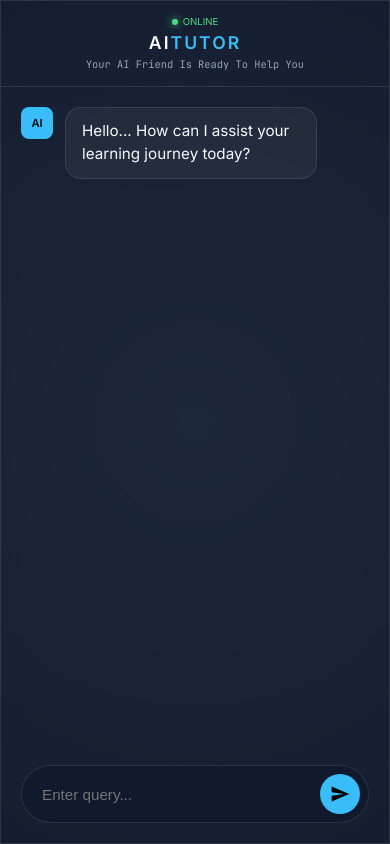
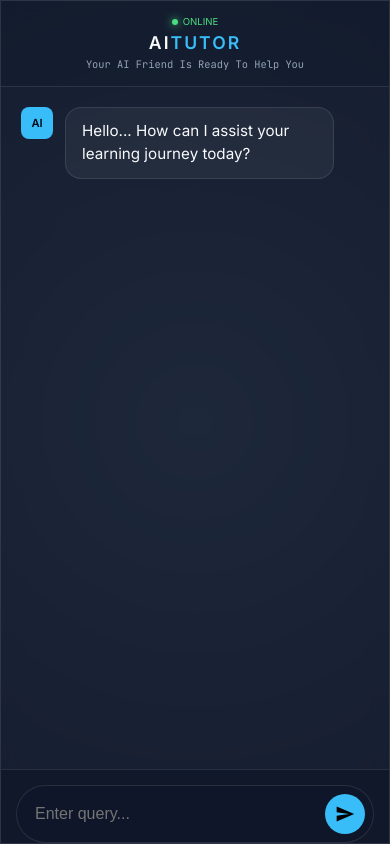
Before and after one commit to sarojneupane98/Ai-tutor, a website: page index.html in a window 390 px wide. Drawn offline with Linux system fonts and the light colour scheme.

Commit message:
Update style.css

```diff
--- a/style.css
+++ b/style.css
@@ -1,6 +1,8 @@
-/* ADDED: Global Reset for consistent sizing */
+/* GLOBAL RESET: Essential for mobile sizing and preventing overflows */
 * {
     box-sizing: border-box;
+    margin: 0;
+    padding: 0;
 }
 
 :root {
@@ -16,70 +18,197 @@ body {
     background-image: radial-gradient(circle at 50% 50%, #1e293b 0%, #020617 100%);
     color: var(--text-main);
     font-family: 'Inter', sans-serif;
-    display: flex; justify-content: center; align-items: center;
-    height: 100vh; margin: 0; overflow: hidden;
+    display: flex;
+    justify-content: center;
+    align-items: center;
+    /* svh (Small Viewport Height) prevents the mobile address bar from hiding the input */
+    height: 100svh;
+    overflow: hidden;
 }
 
 .bg-glow {
-    position: absolute; width: 40vw; height: 40vw; background: var(--accent);
-    filter: blur(150px); opacity: 0.1; z-index: -1; top: -10%; left: -10%;
+    position: absolute;
+    width: 40vw;
+    height: 40vw;
+    background: var(--accent);
+    filter: blur(150px);
+    opacity: 0.1;
+    z-index: -1;
+    top: -10%;
+    left: -10%;
 }
 
 .chat-container {
-    width: 95%; max-width: 800px; height: 85vh;
-    background: var(--card-bg); backdrop-filter: blur(12px);
-    border: 1px solid var(--border); border-radius: 24px;
-    display: flex; flex-direction: column; overflow: hidden;
+    width: 95%;
+    max-width: 800px;
+    /* Occupies 90% of screen height to stay above mobile browser bars */
+    height: 90svh;
+    background: var(--card-bg);
+    backdrop-filter: blur(12px);
+    border: 1px solid var(--border);
+    border-radius: 24px;
+    display: flex;
+    flex-direction: column;
+    overflow: hidden;
     box-shadow: 0 25px 50px -12px rgba(0,0,0,0.5);
+    position: relative;
 }
 
-header { padding: 15px; text-align: center; border-bottom: 1px solid var(--border); }
+header {
+    padding: 15px;
+    text-align: center;
+    border-bottom: 1px solid var(--border);
+    background: rgba(15, 23, 42, 0.3);
+}
+
 header h1 { margin: 0; font-size: 1.1rem; letter-spacing: 2px; text-transform: uppercase; }
 header h1 span { color: var(--accent); font-weight: 800; }
 header p { margin: 4px 0 0; font-size: 0.65rem; color: #94a3b8; font-family: 'JetBrains Mono'; }
 
-.status-badge { font-size: 0.6rem; color: #4ade80; display: flex; align-items: center; justify-content: center; gap: 5px; margin-bottom: 5px; text-transform: uppercase; }
-.dot { width: 6px; height: 6px; background: #4ade80; border-radius: 50%; box-shadow: 0 0 8px #4ade80; }
+.status-badge {
+    font-size: 0.6rem;
+    color: #4ade80;
+    display: flex;
+    align-items: center;
+    justify-content: center;
+    gap: 5px;
+    margin-bottom: 5px;
+    text-transform: uppercase;
+}
 
-.chat-box { flex: 1; padding: 20px; overflow-y: auto; display: flex; flex-direction: column; gap: 15px; scroll-behavior: smooth; }
+.dot {
+    width: 6px;
+    height: 6px;
+    background: #4ade80;
+    border-radius: 50%;
+    box-shadow: 0 0 8px #4ade80;
+}
+
+.chat-box {
+    flex: 1;
+    padding: 20px;
+    overflow-y: auto;
+    display: flex;
+    flex-direction: column;
+    gap: 15px;
+    scroll-behavior: smooth;
+}
+
+/* Custom Scrollbar */
 .chat-box::-webkit-scrollbar { width: 4px; }
 .chat-box::-webkit-scrollbar-thumb { background: var(--border); border-radius: 10px; }
 
-.message { display: flex; gap: 12px; max-width: 85%; animation: msgSlide 0.3s ease-out; }
-@keyframes msgSlide { from { opacity: 0; transform: translateY(10px); } to { opacity: 1; transform: translateY(0); } }
+.message {
+    display: flex;
+    gap: 12px;
+    max-width: 85%;
+    animation: msgSlide 0.3s ease-out;
+}
+
+@keyframes msgSlide {
+    from { opacity: 0; transform: translateY(10px); }
+    to { opacity: 1; transform: translateY(0); }
+}
 
 .ai-message { align-self: flex-start; }
 .user-message { align-self: flex-end; flex-direction: row-reverse; }
 
 .avatar {
-    width: 32px; height: 32px; background: var(--accent); color: var(--bg);
-    border-radius: 8px; display: flex; align-items: center; justify-content: center;
-    font-size: 0.7rem; font-weight: bold; flex-shrink: 0;
+    width: 32px;
+    height: 32px;
+    background: var(--accent);
+    color: var(--bg);
+    border-radius: 8px;
+    display: flex;
+    align-items: center;
+    justify-content: center;
+    font-size: 0.7rem;
+    font-weight: bold;
+    flex-shrink: 0;
 }
 
-.text { padding: 12px 16px; border-radius: 16px; font-size: 0.95rem; line-height: 1.5; word-wrap: break-word; }
+.text {
+    padding: 12px 16px;
+    border-radius: 16px;
+    font-size: 0.95rem;
+    line-height: 1.5;
+    word-wrap: break-word;
+}
+
 .ai-message .text { background: rgba(255,255,255,0.05); border: 1px solid var(--border); }
 .user-message .text { background: var(--accent); color: var(--bg); font-weight: 500; }
 
+/* Typing Dots Animation */
 .typing-dots { display: flex; gap: 4px; padding: 5px 0; }
 .typing-dots span {
-    width: 6px; height: 6px; background: var(--accent); border-radius: 50%;
+    width: 6px;
+    height: 6px;
+    background: var(--accent);
+    border-radius: 50%;
     animation: bounce 1.4s infinite ease-in-out both;
 }
 .typing-dots span:nth-child(1) { animation-delay: -0.32s; }
 .typing-dots span:nth-child(2) { animation-delay: -0.16s; }
 
-@keyframes bounce { 0%, 80%, 100% { transform: scale(0); } 40% { transform: scale(1.0); } }
-
-.input-area { padding: 20px; }
-.input-wrapper {
-    background: rgba(15, 23, 42, 0.6); border: 1px solid var(--border);
-    padding: 8px 8px 8px 18px; border-radius: 100px; display: flex; align-items: center;
-}
-input { flex: 1; background: transparent; border: none; color: white; outline: none; font-size: 0.95rem; }
-button {
-    background: var(--accent); border: none; width: 40px; height: 40px;
-    border-radius: 50%; cursor: pointer; display: flex; align-items: center; justify-content: center;
+@keyframes bounce {
+    0%, 80%, 100% { transform: scale(0); }
+    40% { transform: scale(1.0); }
 }
 
-@media (max-width: 600px) { .chat-container { height: 100vh; width: 100%; border-radius: 0; } }
+/* INPUT AREA: Enhanced for mobile visibility */
+.input-area {
+    padding: 15px;
+    background: rgba(15, 23, 42, 0.8);
+    border-top: 1px solid var(--border);
+}
+
+.input-wrapper {
+    background: rgba(15, 23, 42, 0.6);
+    border: 1px solid var(--border);
+    padding: 8px 8px 8px 18px;
+    border-radius: 100px;
+    display: flex;
+    align-items: center;
+    gap: 10px;
+}
+
+input {
+    flex: 1;
+    background: transparent;
+    border: none;
+    color: white;
+    outline: none;
+    font-size: 1rem; /* 16px font prevents iOS zoom on focus */
+}
+
+button {
+    background: var(--accent);
+    border: none;
+    width: 40px;
+    height: 40px;
+    border-radius: 50%;
+    cursor: pointer;
+    display: flex;
+    align-items: center;
+    justify-content: center;
+    flex-shrink: 0;
+    transition: transform 0.2s;
+}
+
+button:active { transform: scale(0.9); }
+
+/* MOBILE RESPONSIVE TWEAKS */
+@media (max-width: 600px) {
+    .chat-container {
+        height: 100svh; /* Full height on mobile */
+        width: 100%;
+        border-radius: 0;
+    }
+
+    .message { max-width: 90%; }
+
+    .input-area {
+        /* Ensures spacing for iPhone home bars */
+        padding-bottom: env(safe-area-inset-bottom, 15px);
+    }
+}
```
